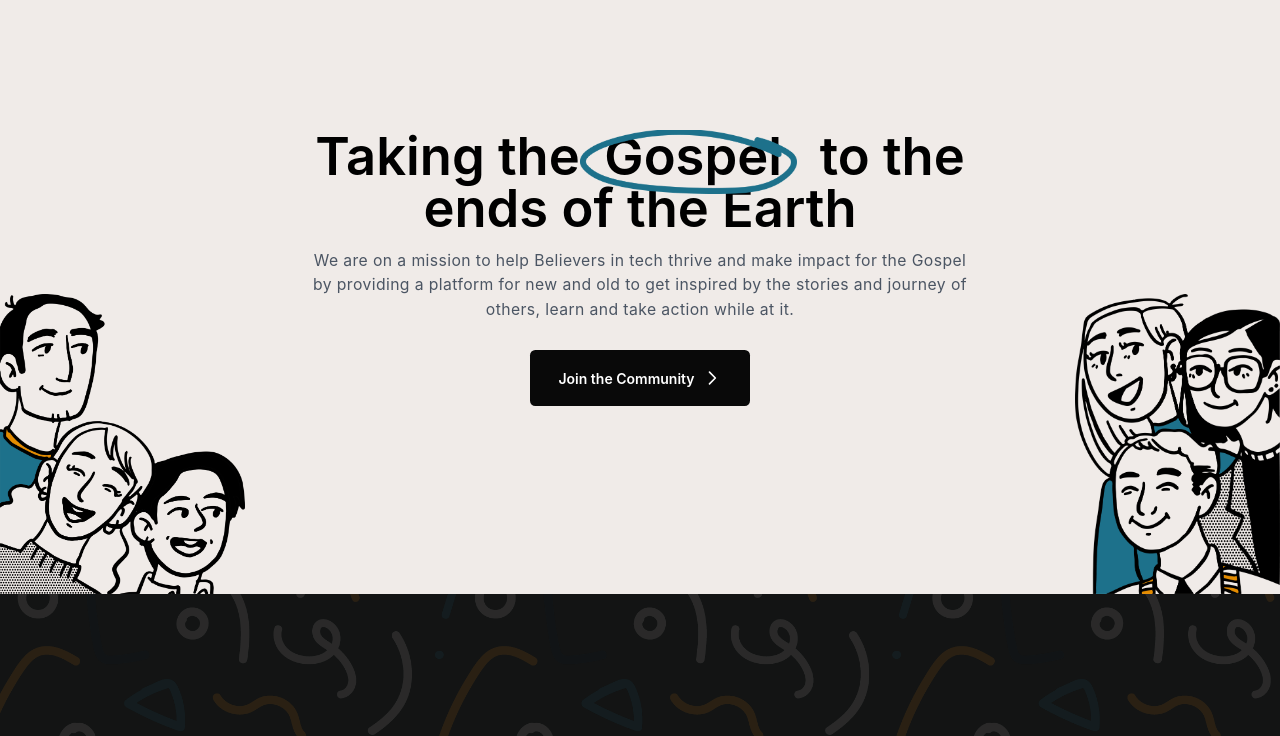
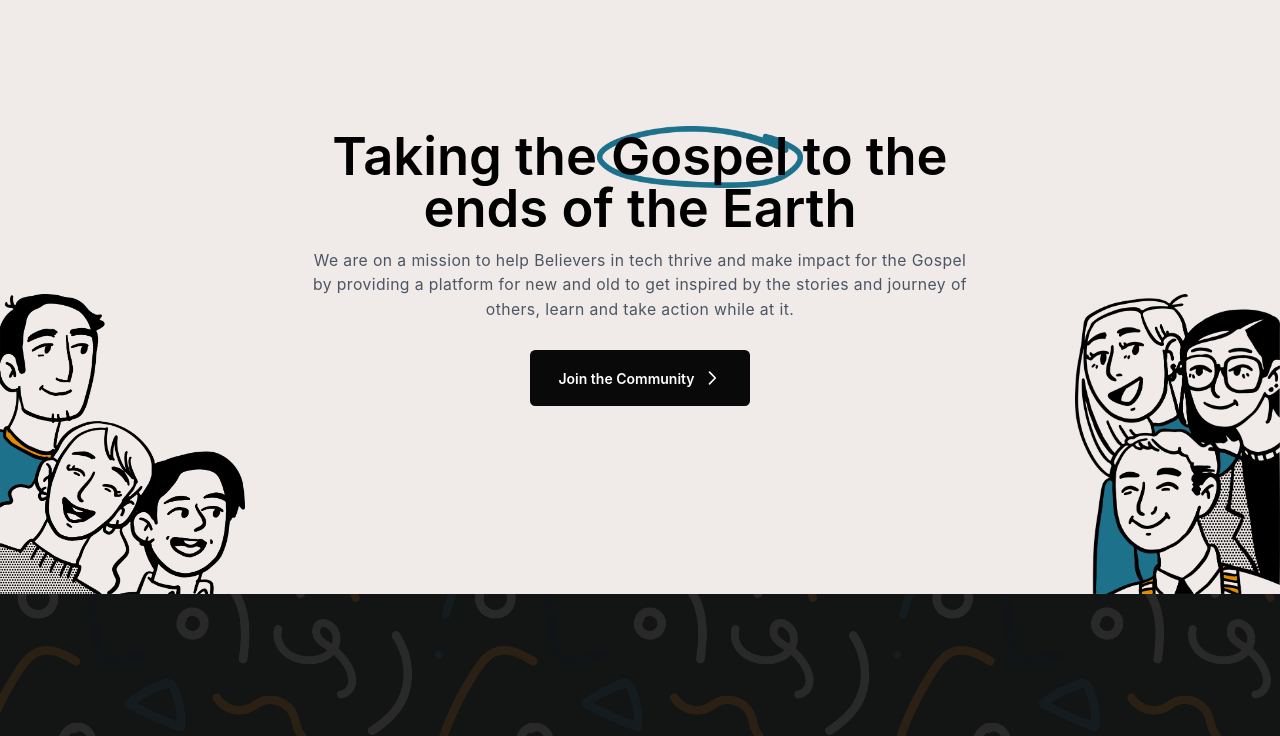
Before and after one commit to Believers-in-Tech/BiT-Website, a Gatsby site: page / in a window 1280 px wide. Shown: the part 64-800 px from the top of the page. Built offline with nearby package versions, Linux system fonts and the light colour scheme; Gatsby itself is replaced by a stand-in of ours.

Commit message:
fix: update landing page image render

```diff
--- a/src/pages/index.jsx
+++ b/src/pages/index.jsx
@@ -15,9 +15,11 @@ const Hero = () => {
                     <div className="text-left sm:text-center max-w-3xl mx-auto">
                         <div className="text-6xl sm:text-6xl mb-4 font-semibold overflow-visible">
                             <span>Taking the</span>
-                            <span className='relative h-auto overflow-visible'>
-                                <StaticImage className='absolute h-full' src="../images/bg/4.png" height="65" />
-                                <span className='px-7'>Gospel</span> </span> <span>to the ends of the Earth</span>
+                            <span className='relative h-auto gospel'>
+                                <span className='px-2'>Gospel</span>
+                                 </span>
+
+                                <span>to the ends of the Earth</span>
                         </div>
                         <p className="mb-8 tracking-wide text-justify sm:text-center text-gray-600 text-lg">
                             We are on a mission to help Believers in tech thrive and make impact for the Gospel by providing a platform for new and old to get inspired by the stories and journey of others, learn and take action while at it.
--- a/src/styles/global.css
+++ b/src/styles/global.css
@@ -92,4 +92,8 @@
   .custom-input{
     @apply px-3 py-2 h-[48px] bg-pastel/10 border shadow-sm border-pastel/20 placeholder-pastel/50 focus:bg-transparent focus:outline-none focus:border-pastel required:border-red-500 active:bg-transparent autofill:bg-pastel/10 block w-full rounded-md sm:text-sm
   }
+  .gospel {
+    background-image: url('../images/bg/4.png');
+    @apply bg-no-repeat bg-bottom bg-contain px-2
+  }
 }
```
